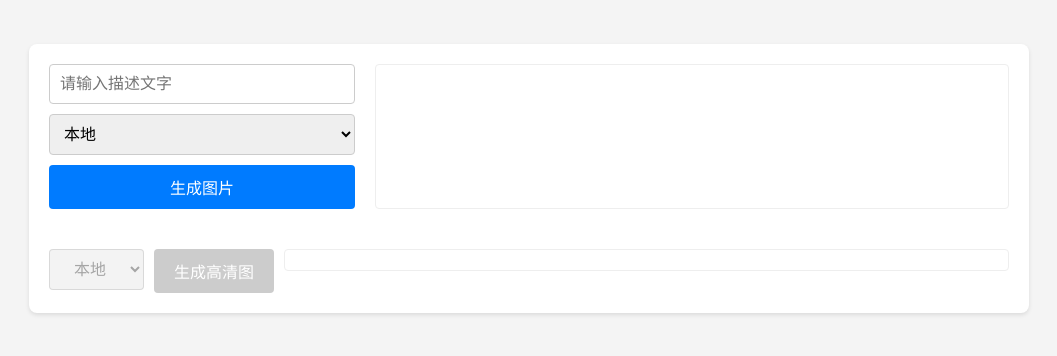
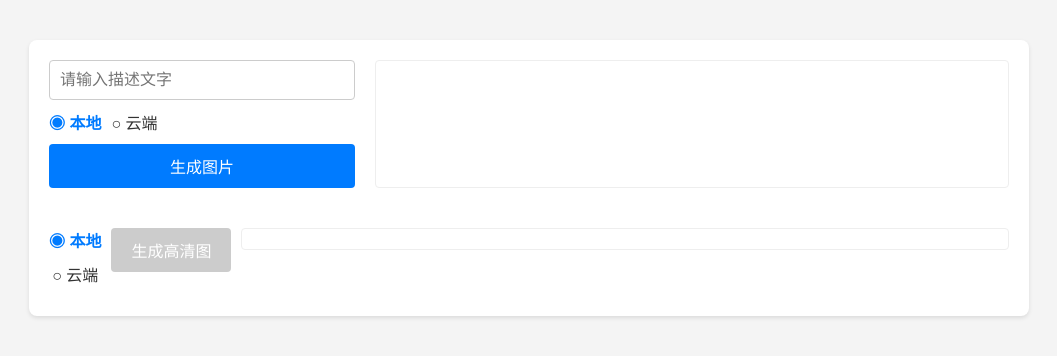
Before and after one commit to ANopony/byze-demo, a website: page image2image-web/public/index.html in a window 1280 px wide. Shown: the part 222-578 px from the top of the page, without its empty margins (111-1168 px from the left). Drawn offline with Linux system fonts and the light colour scheme.

Commit message:
[*]feat: Now use ◉and ○

```diff
--- a/image2image-web/public/index.html
+++ b/image2image-web/public/index.html
@@ -11,23 +11,34 @@
         <div class="top-section">
             <div class="input-area">
                 <input type="text" id="prompt" placeholder="请输入描述文字">
-                <select id="generate-location">
-                    <option value="local">本地</option>
-                    <option value="cloud">云端</option>
-                </select>
+                <div class="radio-group">
+                    <label>
+                        <input type="radio" name="generate-location" value="local" id="generate-location-local" checked>
+                        <span>本地</span>
+                    </label>
+                    <label>
+                        <input type="radio" name="generate-location" value="cloud" id="generate-location-cloud">
+                        <span>云端</span>
+                    </label>
+                </div>
                 <button id="generate-button">生成图片</button>
             </div>
             <div class="image-display">
                 </div>
         </div>
         <div class="bottom-section">
-            <select id="upscale-location" disabled>
-                <option value="local">本地</option>
-                <option value="cloud">云端</option>
-            </select>
+            <div class="radio-group">
+                <label>
+                    <input type="radio" name="location" value="local" id="upscale-location-local" checked>
+                    <span>本地</span>
+                </label>
+                <label>
+                    <input type="radio" name="location" value="cloud" id="upscale-location-cloud">
+                    <span>云端</span>
+                </label>
+            </div>
             <button id="upscale-button" disabled>生成高清图</button>
-            <div class="upscaled-image-display">
-                </div>
+            <div class="upscaled-image-display"></div>
         </div>
     </div>
     <script src="renderer.js"></script>
--- a/image2image-web/public/renderer.js
+++ b/image2image-web/public/renderer.js
@@ -11,7 +11,7 @@ let selectedImageUrl = null;
 
 generateButton.addEventListener('click', async () => {
     const promptText = promptInput.value;
-    const location = generateLocationSelect.value; // 远程/本地
+    const location = document.querySelector('input[name="generate-location"]:checked').value; // 获取选中的单选按钮值
     if (!promptText) {
         alert('请输入描述文字');
         return;
@@ -36,13 +36,11 @@ generateButton.addEventListener('click', async () => {
                     document.querySelectorAll('.generated-image').forEach(el => el.classList.remove('selected'));
                     img.classList.add('selected');
                     selectedImageUrl = url;
-                    upscaleLocationSelect.disabled = false;
                     upscaleButton.disabled = false;
                 });
                 imageDisplay.appendChild(img);
                 return url;
             });
-            upscaleLocationSelect.disabled = true;
             upscaleButton.disabled = true;
             upscaledImageDisplay.innerHTML = '';
             selectedImageUrl = null;
@@ -62,7 +60,8 @@ upscaleButton.addEventListener('click', async () => {
         alert('请先选择一张图片');
         return;
     }
-    const location = upscaleLocationSelect.value; // 远程/本地
+    // const location = upscaleLocationSelect.value; // 远程/本地
+    const location = document.querySelector('input[name="location"]:checked').value; // 远程/本地
 
     try {
         const response = await fetch('/api/upscale-image', {
--- a/image2image-web/public/style.css
+++ b/image2image-web/public/style.css
@@ -74,6 +74,41 @@ body {
     border-radius: 4px;
 }
 
+.radio-group {
+    display: flex;
+    gap: 10px;
+    align-items: center;
+}
+
+.radio-group label {
+    display: flex;
+    align-items: center;
+    cursor: pointer;
+    font-size: 16px;
+}
+
+.radio-group input[type="radio"] {
+    display: none; /* 隐藏默认单选按钮 */
+}
+
+.radio-group input[type="radio"] + span {
+    font-size: 16px;
+    color: #333;
+}
+
+.radio-group input[type="radio"]:checked + span {
+    font-weight: bold;
+    color: #007bff; /* 选中时的颜色 */
+}
+
+.radio-group input[type="radio"]:checked + span::before {
+    content: "◉ "; /* 选中时显示实心圆 */
+}
+
+.radio-group input[type="radio"]:not(:checked) + span::before {
+    content: "○ "; /* 未选中时显示空心圆 */
+}
+
 .generated-image {
     max-width: 150px;
     max-height: 150px;
@@ -147,3 +182,38 @@ body {
     max-height: 100%;
     object-fit: contain;
 }
+
+.radio-group {
+    display: flex;
+    gap: 10px;
+    align-items: center;
+}
+
+.radio-group label {
+    display: flex;
+    align-items: center;
+    cursor: pointer;
+    font-size: 16px;
+}
+
+.radio-group input[type="radio"] {
+    display: none; /* 隐藏默认单选按钮 */
+}
+
+.radio-group input[type="radio"] + span {
+    font-size: 16px;
+    color: #333;
+}
+
+.radio-group input[type="radio"]:checked + span {
+    font-weight: bold;
+    color: #007bff; /* 选中时的颜色 */
+}
+
+.radio-group input[type="radio"]:checked + span::before {
+    content: "◉ "; /* 选中时显示实心圆 */
+}
+
+.radio-group input[type="radio"]:not(:checked) + span::before {
+    content: "○ "; /* 未选中时显示空心圆 */
+}
--- a/image2image-web/server/server.js
+++ b/image2image-web/server/server.js
@@ -12,6 +12,7 @@ app.use(express.static('public'));
 app.use('/images', express.static('server/images')); // 静态文件目录
 
 app.post('/api/generate-image', async (req, res) => {
+    const { prompt, location } = req.body;
     try {
         const imageUrls = await imageProcessing.generateImage(prompt, location);
         res.json({ imageUrls });
@@ -22,6 +23,7 @@ app.post('/api/generate-image', async (req, res) => {
 });
 
 app.post('/api/upscale-image', async (req, res) => {
+    const { imageUrl, location } = req.body;
     try {
         const upscaledImageUrl = await imageProcessing.upscaleImage(imageUrl, location);
         res.json({ upscaledImageUrl });
```
